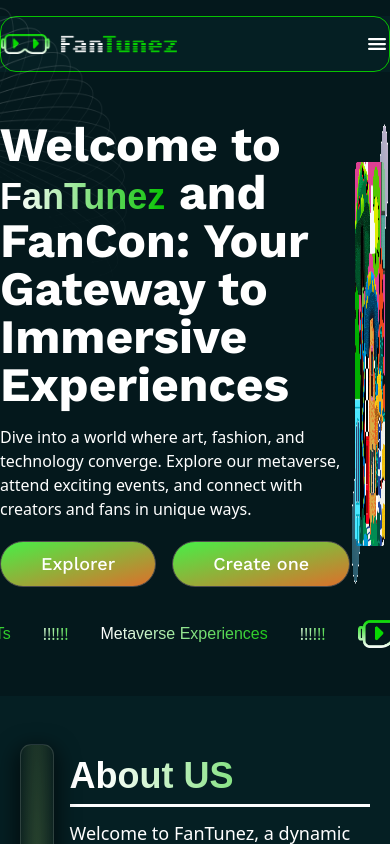
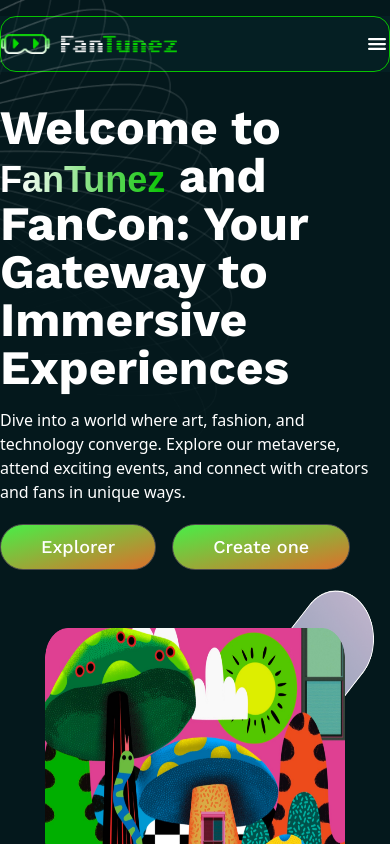
Before and after one commit to noorshanu/Funtunez, a React (Vite) app: page / in a window 390 px wide. Shown: the top 844 px of the page. Built offline with nearby package versions, Linux system fonts and the light colour scheme; a web font is replaced by a local one.

Commit message:
Update Hero.jsx

```diff
--- a/src/sections/Hero.jsx
+++ b/src/sections/Hero.jsx
@@ -7,7 +7,7 @@
     <section className=" mt-8 relative ">
       <img src="images/ring.png" alt=""  className=" h-full sm:h-[800px] absolute left-0 -top-[35%]"/>
       <div className=" max-w-[1250px] mx-auto relative z-20">
-        <div className=" flex justify-between items-center">
+        <div className=" flex justify-between flex-col sm:flex-row items-center">
           <div className=" text-white">
             <h1 className=" font-work font-bold text-5xl max-w-2xl ">
             Welcome to  <span className="text-grad font-64 text-4xl ">   FanTunez</span>   and FanCon: Your Gateway to Immersive
```
